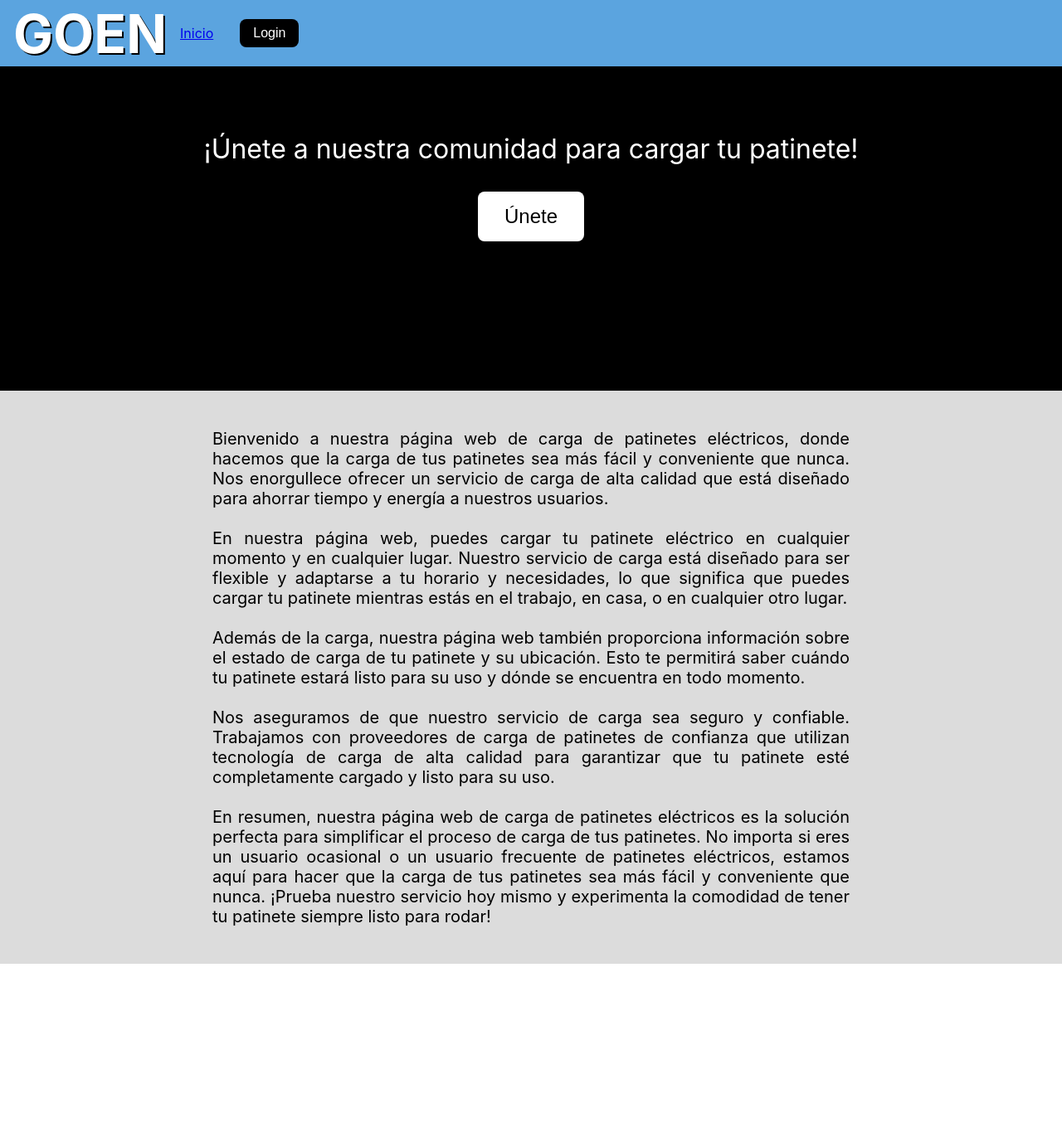
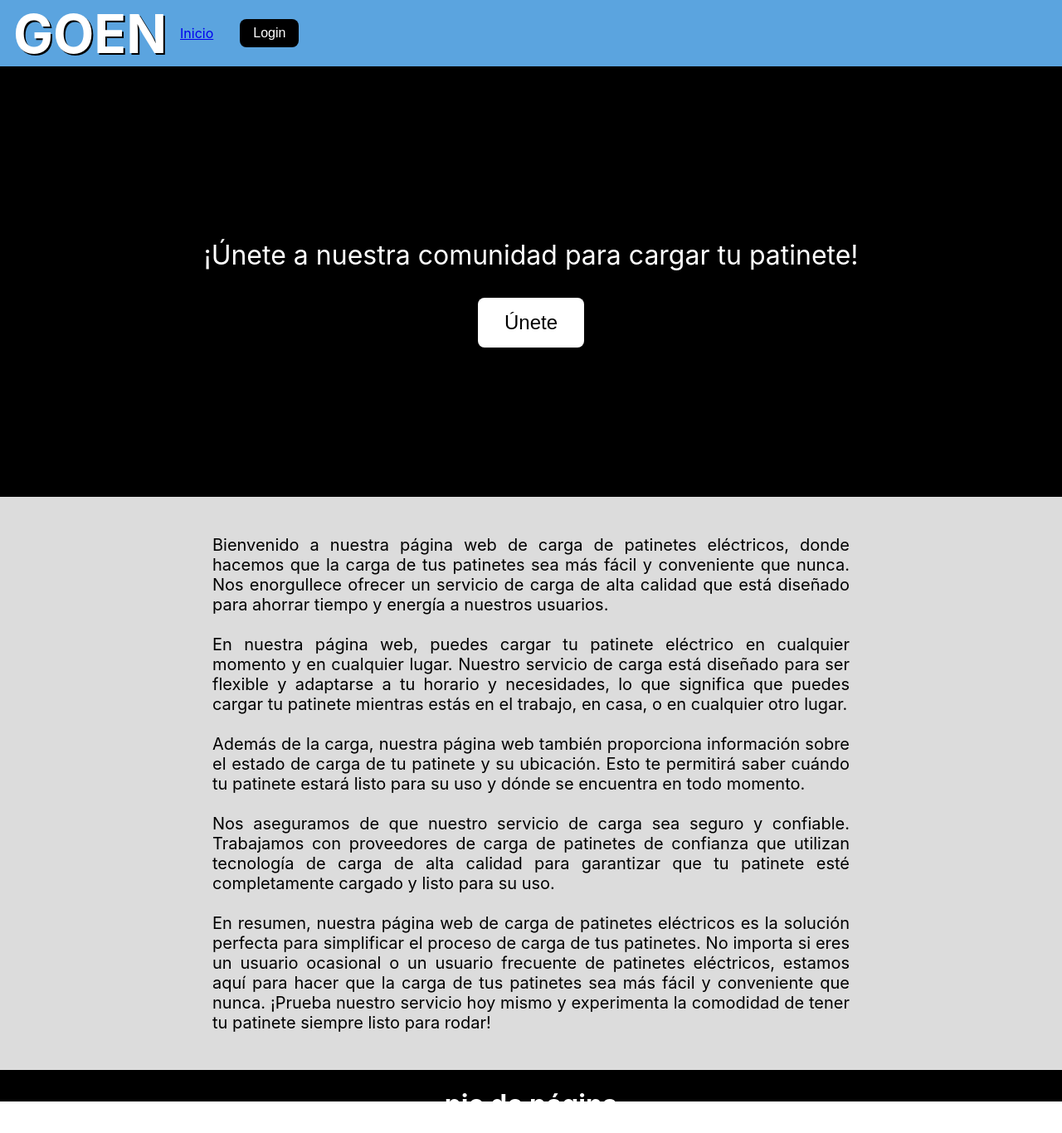
Before and after one commit to DanielMarquezAlonso/GOEN-TFG-daw-DanielMarquez, a React (Create React App) app: page /home in a window 1280 px wide. Shown: the top 1366 px of the page at 83% size. Before the commit the page ends 1244 px from the top, so only its background shows below. Built offline with nearby package versions, Linux system fonts and the light colour scheme.

Commit message:
cambios en el home

```diff
--- a/src/views/home/Home.jsx
+++ b/src/views/home/Home.jsx
@@ -42,7 +42,7 @@ export const  Home = ()=>{
           sea más fácil y conveniente que nunca. ¡Prueba nuestro servicio hoy mismo y experimenta la comodidad
           de tener tu patinete siempre listo para rodar!</p>
           </div>
-          <div className='pie'><h1>pie de pagina</h1></div>
+          <div className='pie'><h1>pie de página</h1></div>
 
 
   </div>);
--- a/src/views/home/home.scss
+++ b/src/views/home/home.scss
@@ -39,7 +39,7 @@ header {
 .portada {
     background-color: #000000;
     padding-top: 10%;
-    height: 125vh;
+    height: 150vh;
     background-size: cover;
     // background-position: center;
     display: flex;
@@ -78,6 +78,10 @@ header {
     cursor: pointer;
   }
 
+.descripcion{
+  padding-top: 10%;
+      height: 300px;
+  }
 .contenido{
   text-align: justify;
   background-color: gainsboro;
```
